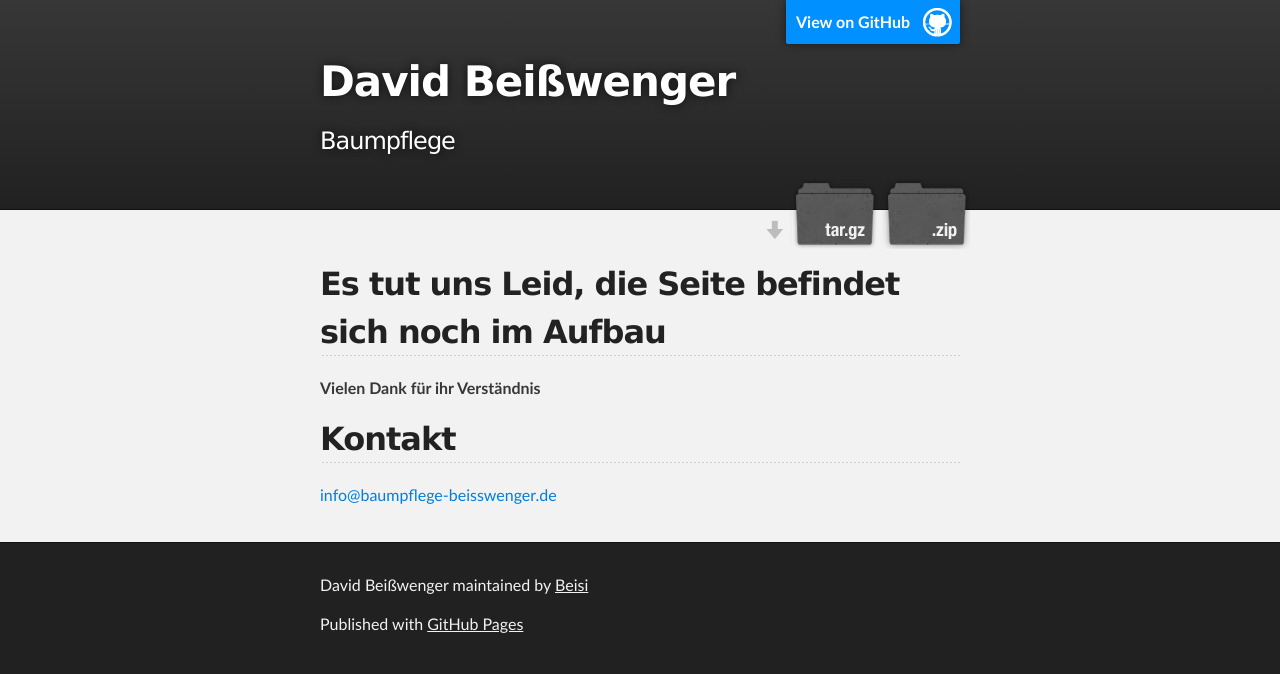
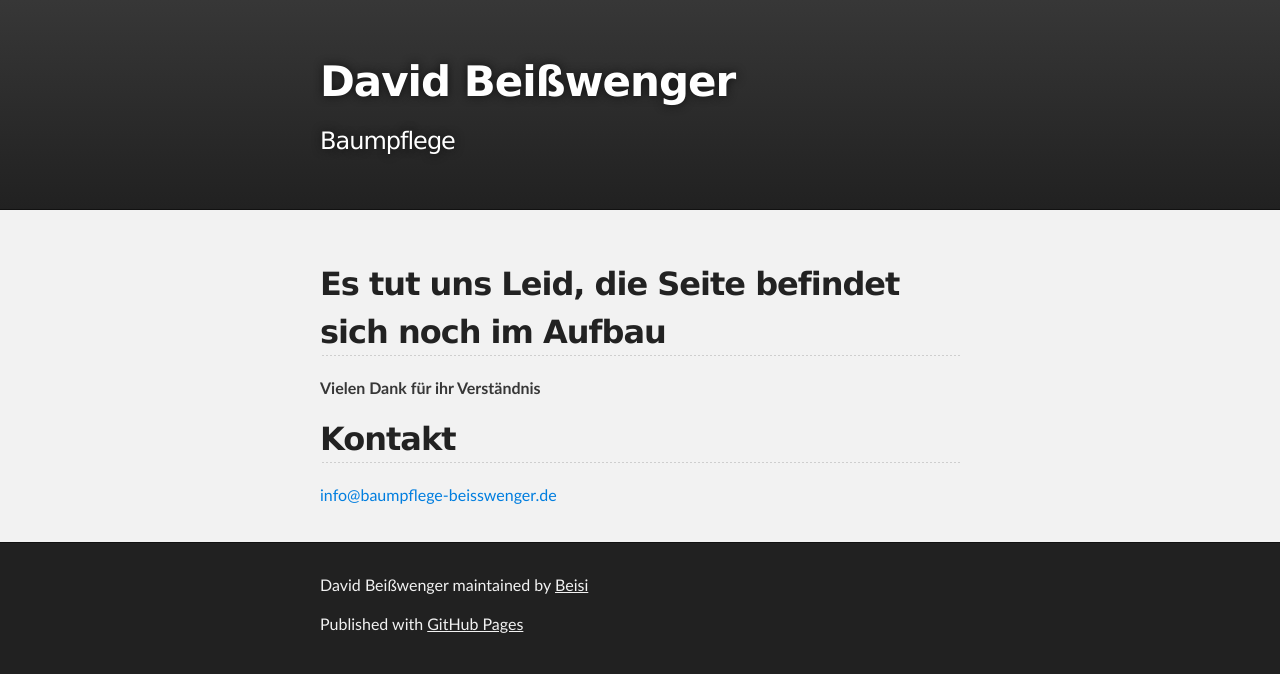
Before and after one commit to Beisi/baumpflege-beisswenger, a plain HTML site: page index.html in a window 1280 px wide. Drawn offline with Linux system fonts and the light colour scheme.

Commit message:
Update index.html

```diff
--- a/index.html
+++ b/index.html
@@ -16,15 +16,9 @@
     <!-- HEADER -->
     <div id="header_wrap" class="outer">
         <header class="inner">
-          <a id="forkme_banner" href="https://github.com/Beisi/baumpflege-beisswenger">View on GitHub</a>
-
           <h1 id="project_title">David Beißwenger</h1>
           <h2 id="project_tagline">Baumpflege</h2>
 
-            <section id="downloads">
-              <a class="zip_download_link" href="https://github.com/Beisi/baumpflege-beisswenger/zipball/master">Download this project as a .zip file</a>
-              <a class="tar_download_link" href="https://github.com/Beisi/baumpflege-beisswenger/tarball/master">Download this project as a tar.gz file</a>
-            </section>
         </header>
     </div>
 
```
